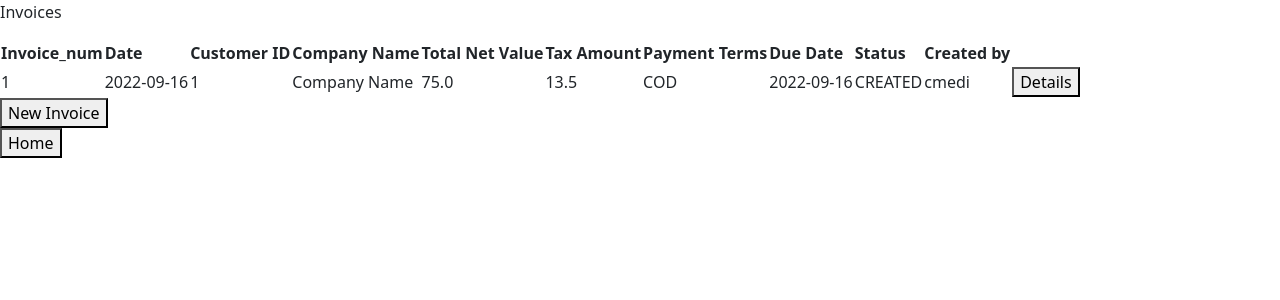
After one commit to MedinaCoco87/ERP-Project, a Flask app: page /get_all_invoices in a window 1280 px wide. The commit adds this page. Shown: the top 300 px of the page. Run offline with Flask 2, Linux system fonts and the light colour scheme; some libraries are stand-ins or nearby versions.

Commit message:
Add view for invoices_list and invoice_details

```diff
--- a/app.py
+++ b/app.py
@@ -794,6 +794,21 @@ def validate_delivery():
 
     return jsonify({"message": "delivery validation ok"})
 
+@app.route("/get_all_invoices", methods=["GET"])
+def get_all_invoices():
+    invoices = db.execute("SELECT * FROM invoice_header")
+    return render_template("invoices.html", invoices=invoices)
+
+@app.route("/invoice_details", methods=["GET"])
+def get_invoice_details():
+    invoice_num = request.args.get("invoice_num")
+    header = db.execute(
+        "SELECT * FROM invoice_header WHERE invoice_num = ?", invoice_num
+    )
+    bodies = db.execute(
+        "SELECT * FROM invoice_body WHERE invoice_num = ?", invoice_num
+    )
+    return render_template("invoice_details.html", header=header, bodies=bodies)
 
 
 
--- a/templates/index.html
+++ b/templates/index.html
@@ -32,9 +32,9 @@
         <button class="btn btn-primary" type="submit">Sales Orders</button>
     </form>
     <form method="get" action="/list_of_deliveries">
-        <button type="submit">Deliveries</button>
+        <button class="btn btn-primary" type="submit">Deliveries</button>
     </form>
-    <form method="get" action="/">
-        <button type="submit">Invoices</button>
+    <form method="get" action="/get_all_invoices">
+        <button class="btn btn-primary" type="submit">Invoices</button>
     </form>
 {% endblock %}
--- /dev/null
+++ b/templates/invoices.html
@@ -0,0 +1,54 @@
+{% extends "layout.html" %}
+
+{% block title %}
+    Invoices
+{% endblock %}
+
+{% block body %}
+    <p>Invoices</p>
+    <h4>{{ message }}</h4>
+    <form action="/invoice_details" method="get">
+        <table>
+            <thead>
+                <tr>
+                    <th>Invoice_num</th>
+                    <th>Date</th>
+                    <th>Customer ID</th>
+                    <th>Company Name</th>
+                    <th>Total Net Value</th>
+                    <th>Tax Amount</th>
+                    <th>Payment Terms</th>
+                    <th>Due Date</th>
+                    <th>Status</th>
+                    <th>Created by</th>
+                    <th></th>
+                </tr>
+            </thead>
+            <tbody>
+                {% for invoice in invoices %}
+                <tr>
+                    <td>{{ invoice["invoice_num"] }}</td>
+                    <td>{{ invoice["date"] }}</td>
+                    <td>{{ invoice["customer_id"] }}</td>
+                    <td>Company Name</td>
+                    <td>{{ invoice["total_net_value"] }}</td>
+                    <td>{{ invoice["total_tax_amount"] }}</td>
+                    <td>{{ invoice["payment_terms"] }}</td>
+                    <td>{{ invoice["due_date"] }}</td>
+                    <td>{{ invoice["status"] }}</td>
+                    <td>{{ invoice["created_by"] }}</td>
+                    <td>
+                        <button name="invoice_num" value="{{ invoice['invoice_num'] }}" type="submit">Details</button>
+                    </td>
+                </tr>
+                {% endfor %}
+            </tbody>
+        </table>
+    </form>
+    <form method="get" action="/">
+        <button type="submit">New Invoice</button>
+    </form>
+    <form method="get" action="/">
+        <button type="submit">Home</button>
+    </form>
+{% endblock %}
```
Also changed, not shown: templates/invoice_details.html (added, +66 -0 lines).
